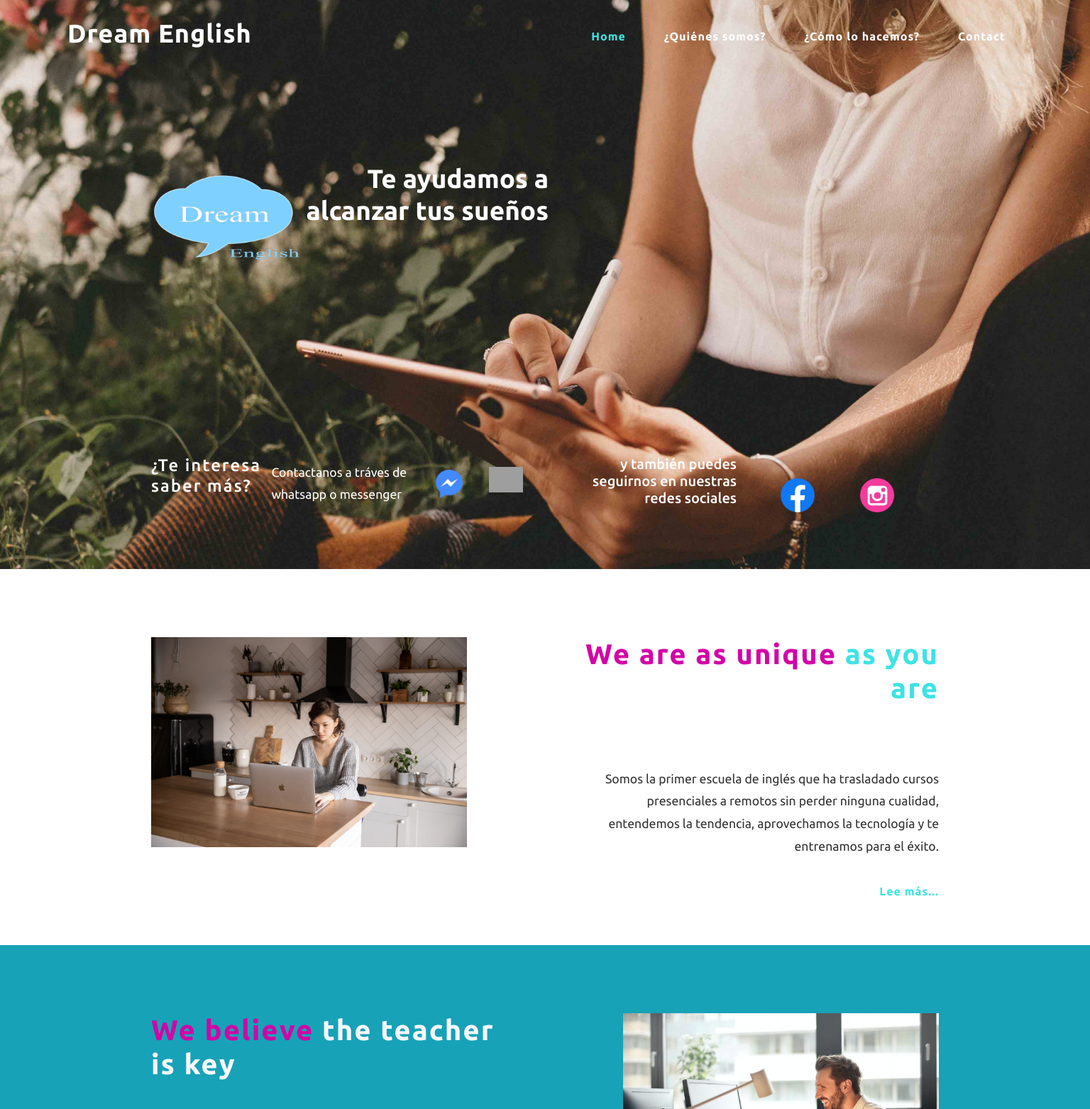
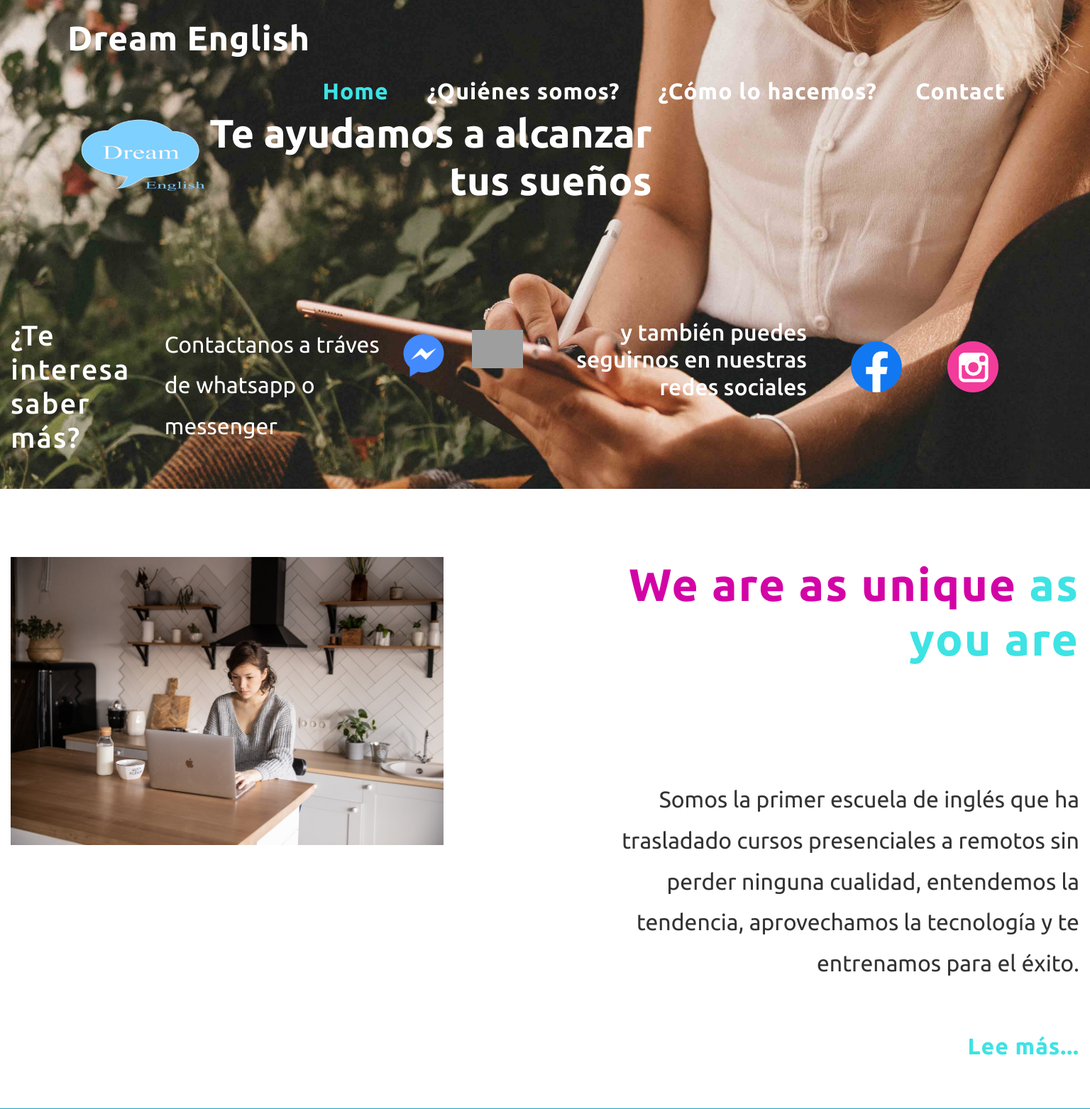
Before and after one commit to cf2013/dreamenglish, a PHP site: page /index.html in a window 1536 px wide. Shown: the top 1563 px of the page at 71% size. Run offline with PHP 8.4, Linux system fonts and the light colour scheme; grey boxes are pictures that could not be loaded.

Commit message:
responsive pantallas 2k

```diff
--- a/assets/css/style.css
+++ b/assets/css/style.css
@@ -1317,15 +1317,87 @@ section.agile_stats p{
 }
 /* -- Responsive code -- */
 
-@media screen and (max-width: 1600px) {}
-
-@media screen and (max-width: 1440px) {}
+@media (min-width:1441px) and (max-width: 2600px) {
+
+    img#logoDreamBanner{
+        width: 30%;
+    }
+    .logo h1 a {
+        font-size: 3rem;;
+    }
+    ul.menu{
+        font-size: 2rem;
+    }
+    .banner-text{
+        padding: 10vw 0px 10vw;
+    }
+    .container {
+        max-width: 1800px;
+    }
+    .slider-info{
+        width: 60%;
+    }
+    img#logoDreamBanner {
+        width: 20%;
+        margin-left: 6rem;
+    }
+    .slider-info h3{
+        font-size: 3.5rem;
+    }
+    .slider-bottom-lft h4 {
+        font-size: 2.5rem;
+    }
+    .slider-bottom p, .slider-bottom h5{
+        font-size: 2rem;
+    }
+    .img-sm {
+        width: 4.5rem;
+    }
+    .heading-agileinfo{
+        font-size: 4rem;
+    }
+    p, .mis-stage h6, li.my-2{
+        font-size: 2rem;
+    }
+    .more-services h4, .events-right h4{
+        font-size: 3rem;
+    }
+    .events-right ul li, h4.Cur {
+        font-size: 2.5rem;
+    }
+    .agil_mor a{
+        font-size: 2em;
+    }
+    figure{
+        text-align: center;
+    }
+    .more-services p{
+        text-align: initial;
+    }
+    footer h3{
+        font-size: 2.6em;
+    }
+    footer p{
+        font-size: 1.2rem;
+    }
+    img.logoFooter {
+        width: 50px;
+        height: 50px;
+    }
+}
+@media screen and (max-width: 1440px) {
     img#logoDreamBanner{
     width: 38%;
     }
     .img-sm {
         width: 3rem;
     }
+    .container {
+        max-width: 1300px;
+    }
+
+}
+
 @media screen and (max-width: 1366px) {}
 
 @media screen and (max-width: 1280px) {
--- a/index.html
+++ b/index.html
@@ -245,8 +245,8 @@
 					<div class="events-w3ls">
 						<div class="d-flex">
 							<div class="col-sm-2 col-2 events-up p-2 text-center">
-								<h5 class="font-weight-bold">12
-									<span class="border-top font-weight-light pt-2 mt-2">Nov</span>
+								<h5 class="font-weight-bold">10th
+									<span class="border-top font-weight-light pt-2 mt-2">Dec</span>
 								</h5>
 							</div>
 							<div class="col-sm-5 col-5 events-right">
```
Lines whose indentation alone changed are shown as unchanged.
